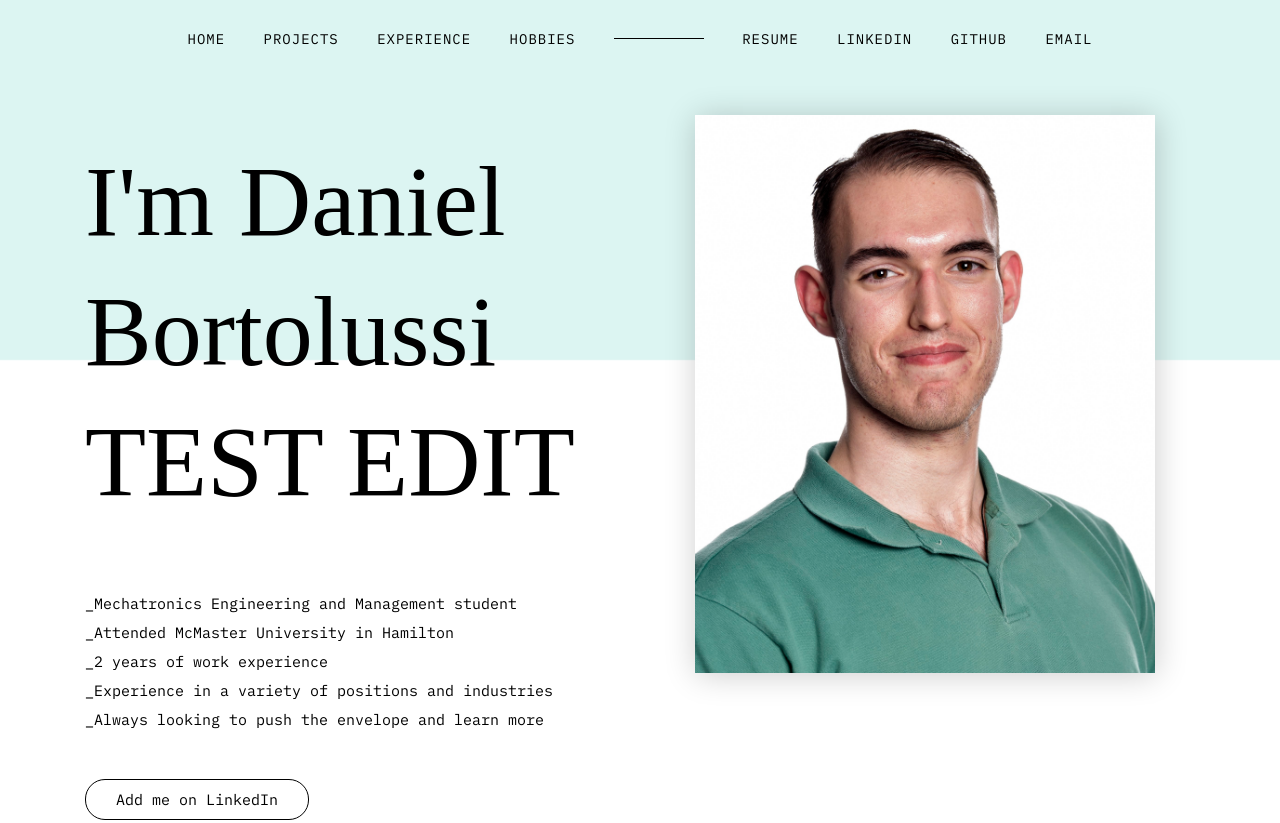
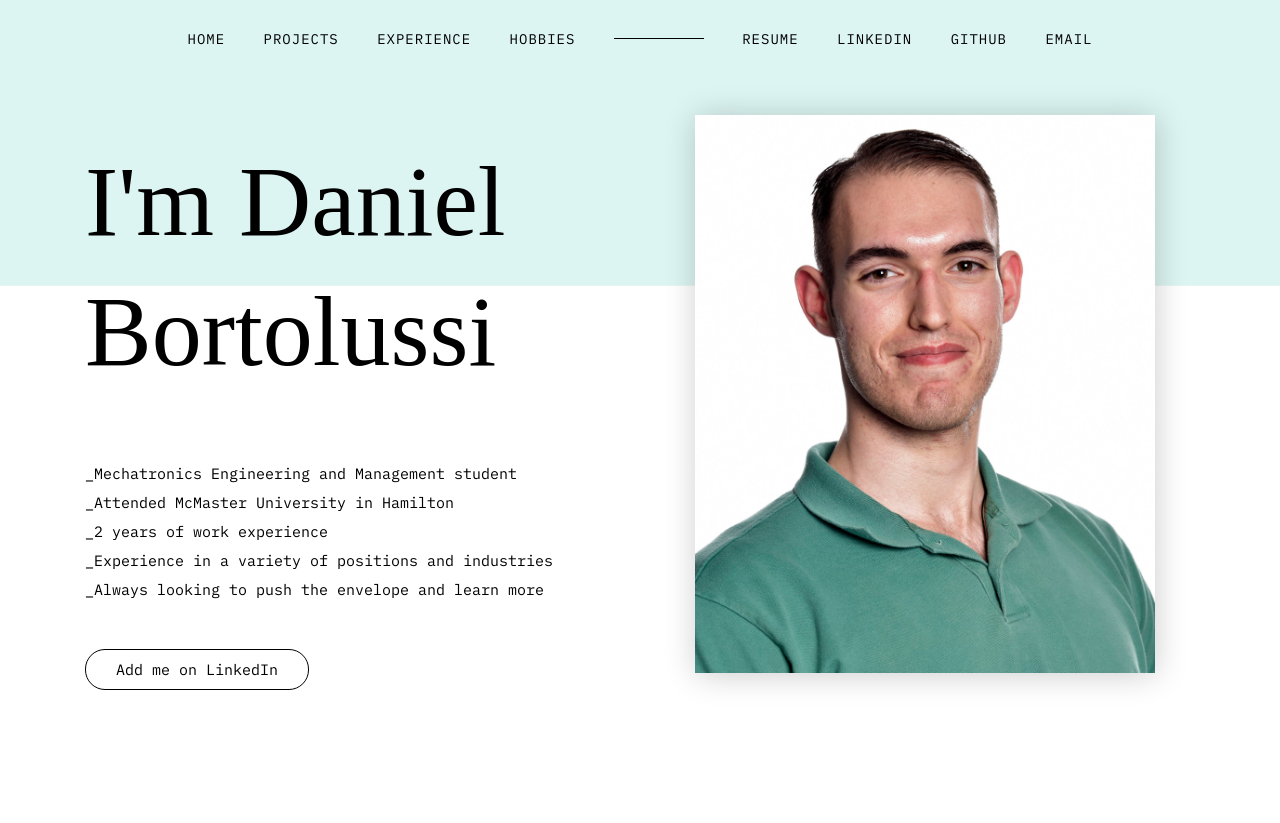
Before and after one commit to bortolud/bortolud.github.io, a plain HTML site: page index.html in a window 1280 px wide. Shown: the top 823 px of the page. Drawn offline with Linux system fonts and the light colour scheme; a web font is replaced by a local one.

Commit message:
Revert test change

```diff
--- a/index.html
+++ b/index.html
@@ -29,7 +29,7 @@
     <div class="container">
       <div class="row">
         <div class="col-sm">
-          <h1> I'm Daniel Bortolussi TEST EDIT</h1>
+          <h1> I'm Daniel Bortolussi </h1>
           <ul>
             <li>_Mechatronics Engineering and Management student</li>
             <li>_Attended McMaster University in Hamilton</li>
```
